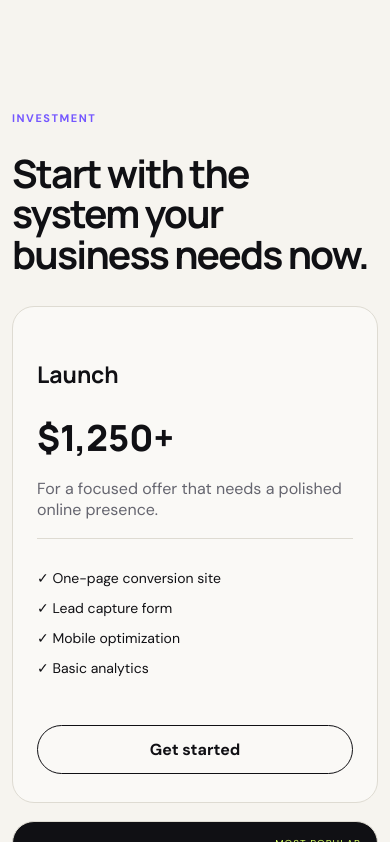
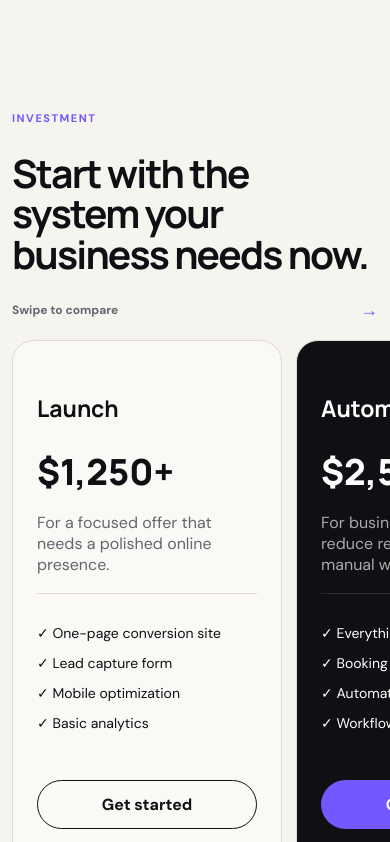
Before and after one commit to cocodev86/Coco1, a Next.js app: page / in a window 390 px wide. Shown: the part 5860-6702 px from the top of the page. Built offline with nearby package versions, Linux system fonts and the light colour scheme.

Commit message:
Replace stacked mobile pricing with swipe cards

```diff
--- a/app/page.tsx
+++ b/app/page.tsx
@@ -2,6 +2,7 @@ import BookingForm from "./BookingForm";
 import MobileBookingBar from "./MobileBookingBar";
 import MobileMenu from "./MobileMenu";
 import HeroSupportingCopy from "./HeroSupportingCopy";
+import PricingCards from "./PricingCards";
 import orderStyles from "./BookingOrder.module.css";
 
 const services = [
@@ -15,12 +16,6 @@ const process = [
   ["01", "Discover", "We map the bottlenecks, customer journey, and highest-value automation opportunities."],
   ["02", "Architect", "We design the page, integrations, data flow, and automation logic around your business."],
   ["03", "Build", "We develop, test, optimize, and launch a reliable system your team can actually use."],
-];
-
-const plans = [
-  ["Launch", "$1,250+", "For a focused offer that needs a polished online presence.", ["One-page conversion site", "Lead capture form", "Mobile optimization", "Basic analytics"]],
-  ["Automate", "$2,500+", "For businesses ready to reduce response time and manual work.", ["Everything in Launch", "Booking or CRM integration", "Automated lead replies", "Workflow setup and testing"]],
-  ["Scale", "$5,000+", "For custom systems spanning multiple tools and customer touchpoints.", ["Custom automation architecture", "Advanced integrations", "Database and client portal options", "Launch support and optimization"]],
 ];
 
 export default function Home() {
@@ -59,7 +54,7 @@ export default function Home() {
 
       <section className={`section shell founder ${orderStyles.founder}`}><div><p className="eyebrow">Founder-led consulting</p><h2>Strategy meets hands-on execution.</h2></div><div><p>Metaphor Consulting is led by Coco, an AI orchestrator, systems architect, consultant, and lead developer. Every engagement is shaped around practical business outcomes—not technology for technology’s sake.</p><p>Our mission is to make powerful automation accessible to growing businesses. Our vision is a future where small teams operate with the speed, consistency, and intelligence of much larger organizations.</p></div></section>
 
-      <section className={`section shell ${orderStyles.pricing}`} id="pricing"><div className="section-heading"><p className="eyebrow">Investment</p><h2>Start with the system your business needs now.</h2></div><div className="pricing-grid">{plans.map(([name, price, desc, features], i) => <article className={`price-card ${i === 1 ? "featured" : ""}`} key={name as string}>{i === 1 && <span className="popular">Most popular</span>}<h3>{name as string}</h3><strong>{price as string}</strong><p>{desc as string}</p><ul>{(features as string[]).map(item => <li key={item}>✓ {item}</li>)}</ul><a href="#booking" className={i === 1 ? "button" : "button outline"}>Get started</a></article>)}</div><p className="turnaround">Typical turnaround: 7–14 business days for focused builds; custom systems are scoped individually.</p></section>
+      <section className={`section shell ${orderStyles.pricing}`} id="pricing"><div className="section-heading"><p className="eyebrow">Investment</p><h2>Start with the system your business needs now.</h2></div><PricingCards /><p className="turnaround">Typical turnaround: 7–14 business days for focused builds; custom systems are scoped individually.</p></section>
 
       <section className={`booking-section ${orderStyles.booking}`} id="booking"><div className="shell booking-layout"><div className="booking-copy"><p className="eyebrow">Book a free strategy call</p><h2>Let’s map the system your business needs next.</h2><p>Choose a preferred date and time window, tell us what you want to improve, and we’ll review your request before confirming the appointment.</p><div className="booking-points"><span>✓ No public email required</span><span>✓ Secure Supabase submission</span><span>✓ Mobile-friendly scheduling</span></div></div><BookingForm /></div></section>
 
```
